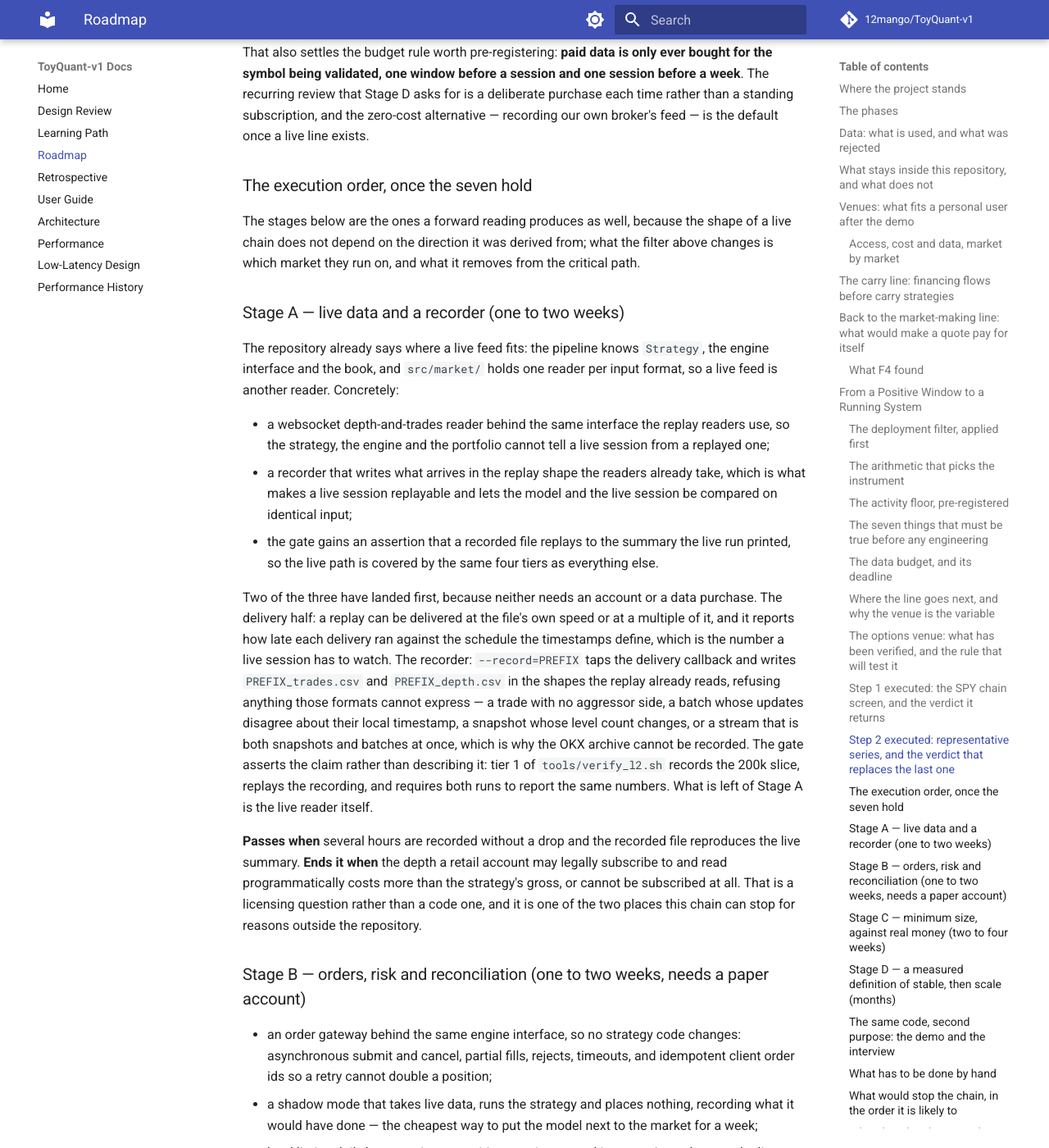
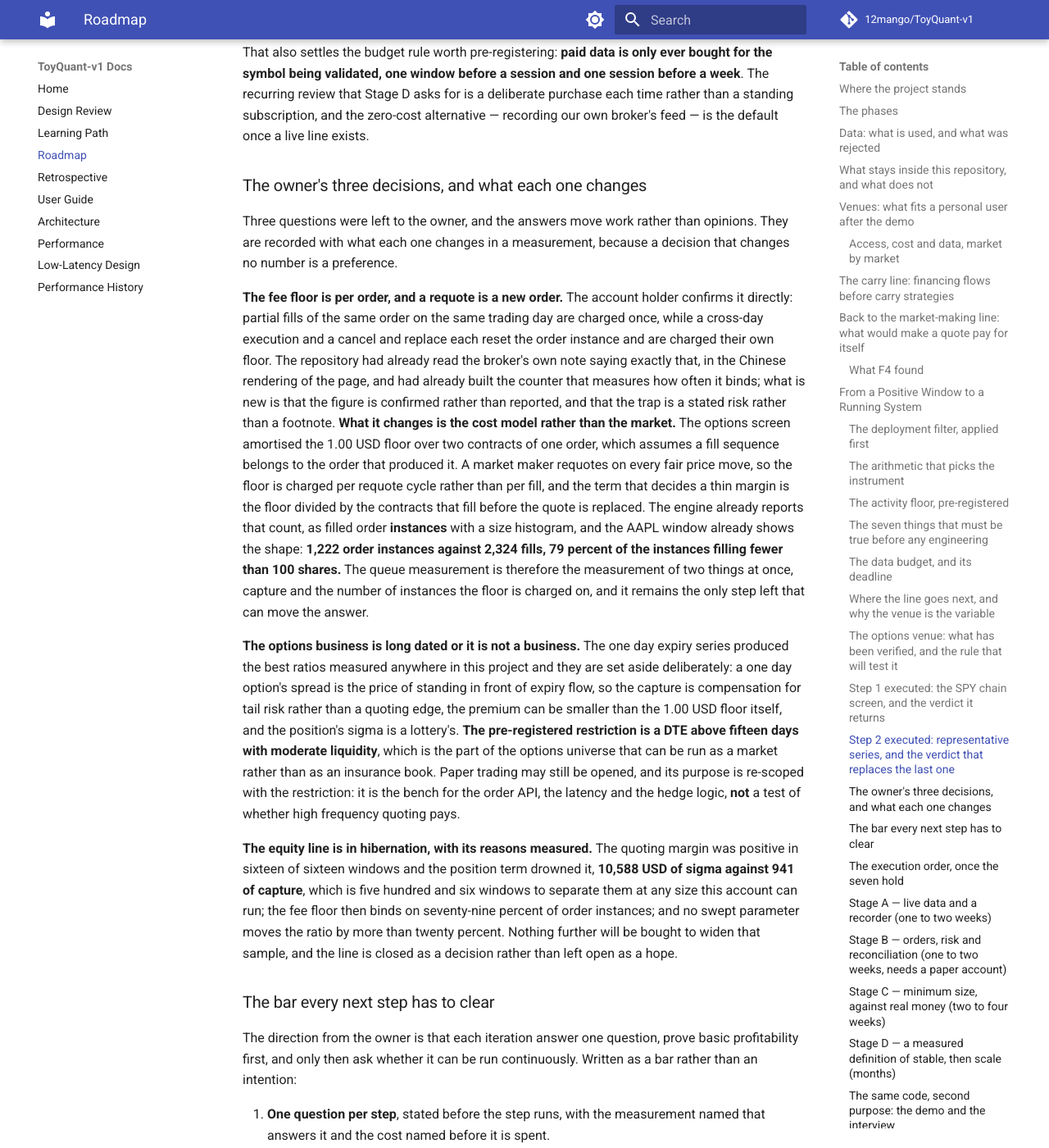
Before and after one commit to 12mango/ToyQuant-v1, an MkDocs documentation site: the page built from docs/ROADMAP.md, in a window 1280 px wide and 1400 px high, scrolled down 27469 px. Shown: the whole window at 82% size. Built offline with MkDocs 1.6.1 and Material for MkDocs 9.7.7, drawn with Linux system fonts in a browser that asks for light colours; comment, search, counter and statistics services are not loaded; some of the changed text lies outside the part shown.

Commit message:
roadmap: Record the owner's three decisions, the fee floor's mechanism, and the bar for what comes next
The three questions left to the owner are answered, and each answer is written down with the measurement it changes
rather than as a preference.

**The fee floor is per order.** Partial fills of one order on the same trading day are charged once, and a cross-day
execution or a cancel and replace resets the instance so each pays its own floor. The repository had already read the
broker's note and built the counter that measures how often it binds; the account holder's confirmation promotes it
from a note into a term the models may rely on, and it changes the cost model rather than the market -- a strategy
that requotes meets the floor once per cycle, so the decisive term is the floor divided by the contracts that fill
before the replacement. The engine prints that count, and the AAPL window already shows the shape: 1,222 order
instances against 2,324 fills, 79 percent of the instances under 100 shares.

**The options business is long dated or it is not a business.** The one day series measured the best ratios in this
project and they are set aside deliberately, as payment for tail risk rather than a quoting edge, with the premium
able to sit below the floor itself. The restriction is a DTE above fifteen days with moderate liquidity. Paper
trading stays available and is re-scoped to the order API, the latency and the hedge logic rather than to whether high
frequency quoting pays.

**The equity line is in hibernation, with reasons measured**: sixteen of sixteen windows positive on the quoting
margin against a position term that drowns it, five hundred and six windows to separate them, the floor binding on
seventy-nine percent of order instances, and no swept parameter moving the ratio by more than twenty percent.

The bar every next step has to clear is written down with them: one question per step, basic profitability defined as
net capture per fill positive after the whole schedule including the per order floor, capture at least one window's own
position sigma, and continuity as the same sign on two non-adjacent windows.

Gate: all four tiers.

```diff
--- a/docs/ROADMAP.md
+++ b/docs/ROADMAP.md
@@ -773,6 +773,57 @@ validated, one window before a session and one session before a week**. The recu
 for is a deliberate purchase each time rather than a standing subscription, and the zero-cost alternative —
 recording our own broker's feed — is the default once a live line exists.
 
+### The owner's three decisions, and what each one changes
+
+Three questions were left to the owner, and the answers move work rather than opinions. They are recorded with what
+each one changes in a measurement, because a decision that changes no number is a preference.
+
+**The fee floor is per order, and a requote is a new order.** The account holder confirms it directly: partial fills
+of the same order on the same trading day are charged once, while a cross-day execution and a cancel and replace each
+reset the order instance and are charged their own floor. The repository had already read the broker's own note saying
+exactly that, in the Chinese rendering of the page, and had already built the counter that measures how often it binds;
+what is new is that the figure is confirmed rather than reported, and that the trap is a stated risk rather than a
+footnote. **What it changes is the cost model rather than the market.** The options screen amortised the 1.00 USD floor
+over two contracts of one order, which assumes a fill sequence belongs to the order that produced it. A market maker
+requotes on every fair price move, so the floor is charged per requote cycle rather than per fill, and the term that
+decides a thin margin is the floor divided by the contracts that fill before the quote is replaced. The engine already
+reports that count, as filled order **instances** with a size histogram, and the AAPL window already shows the shape:
+**1,222 order instances against 2,324 fills, 79 percent of the instances filling fewer than 100 shares.** The queue
+measurement is therefore the measurement of two things at once, capture and the number of instances the floor is
+charged on, and it remains the only step left that can move the answer.
+
+**The options business is long dated or it is not a business.** The one day expiry series produced the best ratios
+measured anywhere in this project and they are set aside deliberately: a one day option's spread is the price of
+standing in front of expiry flow, so the capture is compensation for tail risk rather than a quoting edge, the premium
+can be smaller than the 1.00 USD floor itself, and the position's sigma is a lottery's. **The pre-registered
+restriction is a DTE above fifteen days with moderate liquidity**, which is the part of the options universe that can
+be run as a market rather than as an insurance book. Paper trading may still be opened, and its purpose is re-scoped
+with the restriction: it is the bench for the order API, the latency and the hedge logic, **not** a test of whether
+high frequency quoting pays.
+
+**The equity line is in hibernation, with its reasons measured.** The quoting margin was positive in sixteen of
+sixteen windows and the position term drowned it, **10,588 USD of sigma against 941 of capture**, which is five
+hundred and six windows to separate them at any size this account can run; the fee floor then binds on seventy-nine
+percent of order instances; and no swept parameter moves the ratio by more than twenty percent. Nothing further will
+be bought to widen that sample, and the line is closed as a decision rather than left open as a hope.
+
+### The bar every next step has to clear
+
+The direction from the owner is that each iteration answer one question, prove basic profitability first, and only then
+ask whether it can be run continuously. Written as a bar rather than an intention:
+
+1. **One question per step**, stated before the step runs, with the measurement named that answers it and the cost
+   named before it is spent.
+2. **Basic profitability** means, on the measured window, net capture per fill positive after the account's whole
+   schedule **including the per order floor**, and capture at least the size of one window's own position standard
+   deviation. The first is already printed as fees paid and minimum commission paid; the second is the quotient
+   measured above, and MU's 0.089 is the worked example of failing it.
+3. **Continuity** means the same sign on at least two non-adjacent windows, which is the check that one window was not
+   the market's accident.
+
+The engine core -- market data handling, the order state machine and the gates -- is the asset that survives all of
+this, and the venue and instrument decisions above are what it gets pointed at next rather than work to be redone.
+
 ### The execution order, once the seven hold
 
 The stages below are the ones a forward reading produces as well, because the shape of a live chain does not
```
Also changed, not shown: docs/PERFORMANCE_HISTORY.md (+7 -0 lines), docs/RETROSPECTIVE.md (+4 -0 lines).
